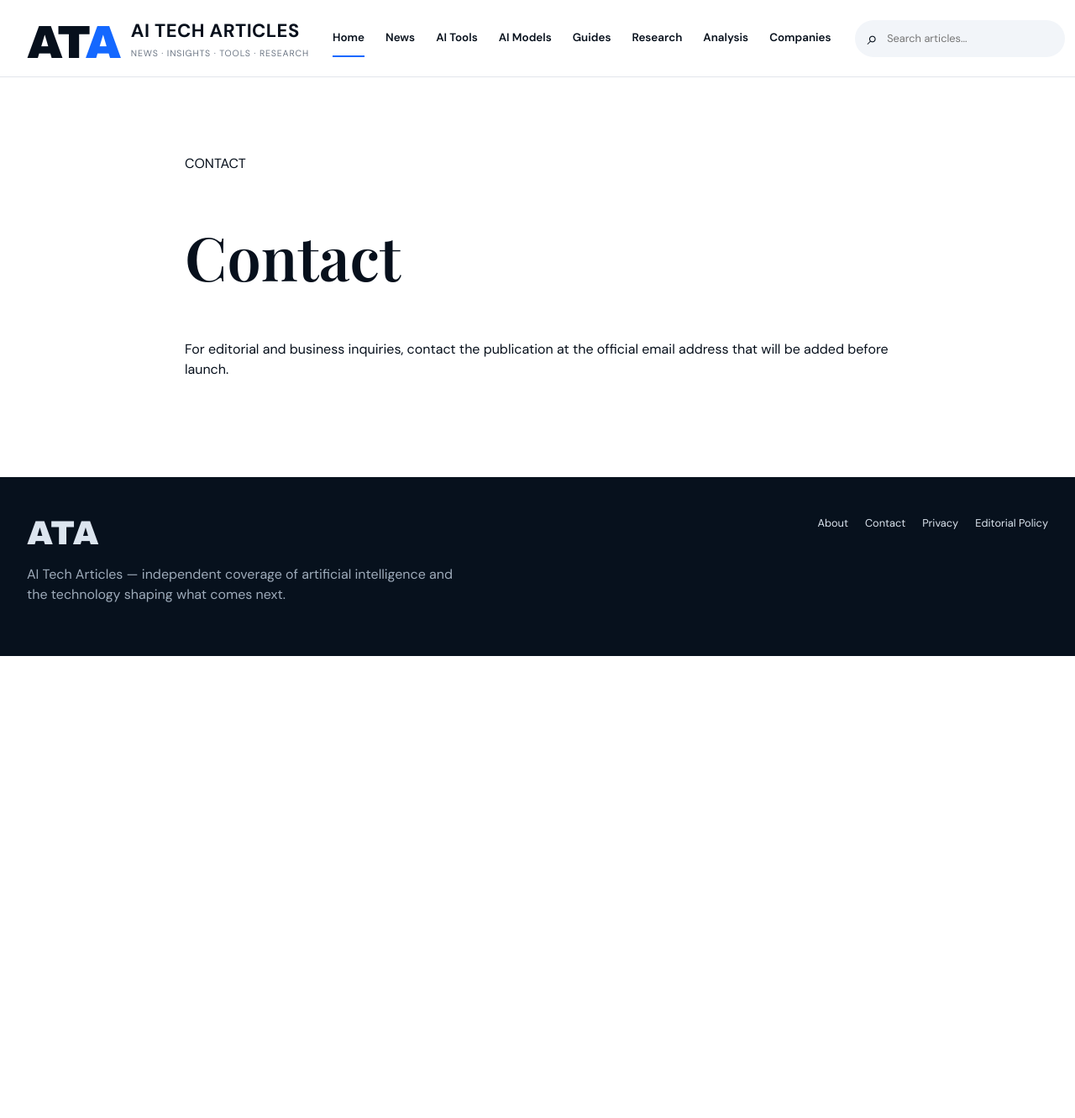
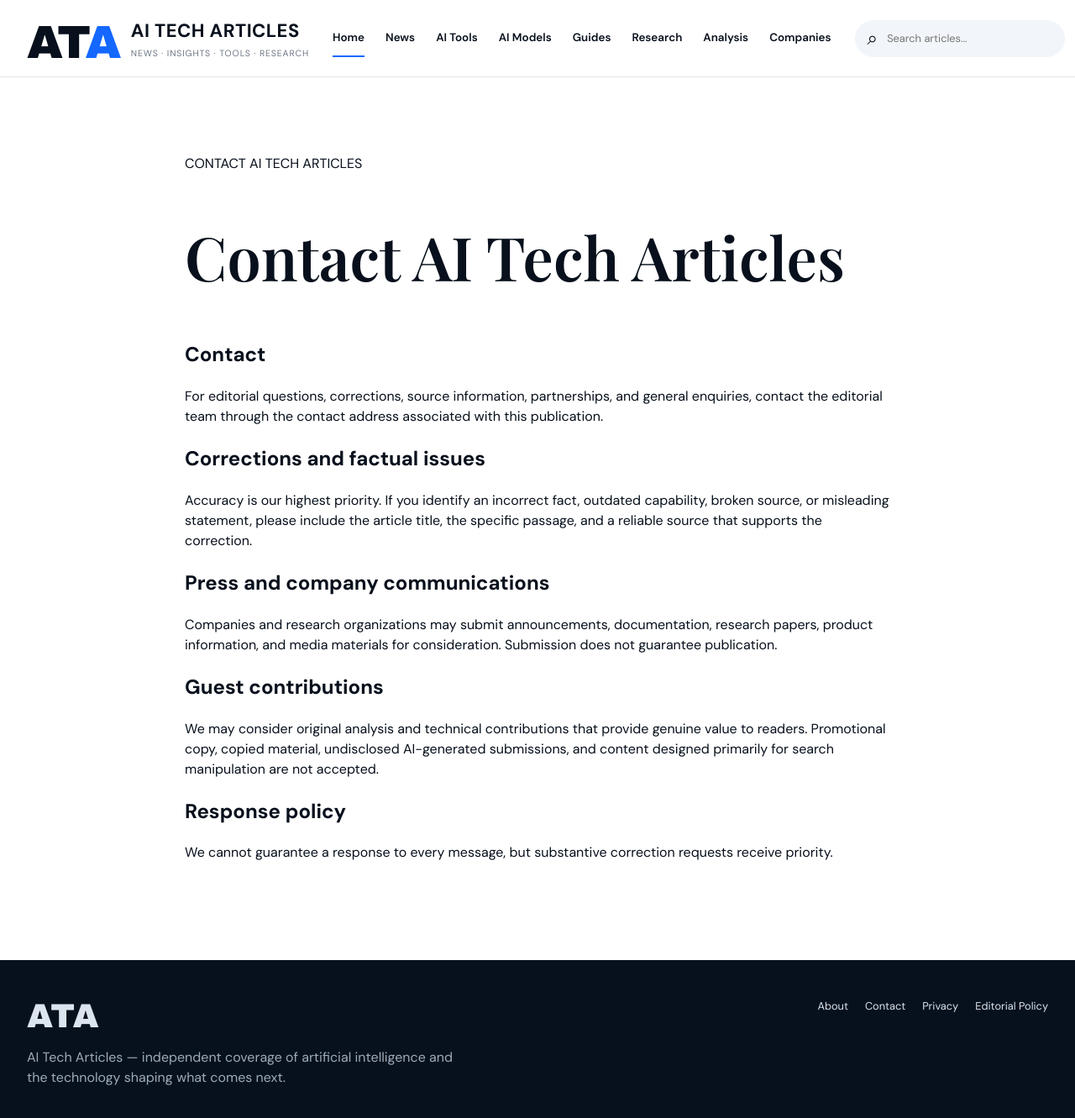
Before and after one commit to todaysnewsai/ChatGPTScope, a Jekyll site: the page built from contact.md, in a window 1280 px wide and 1356 px high. Shown: the top 1331 px of the window at 84% size. Built offline with Jekyll 4.4.1, drawn with Linux system fonts in a browser that asks for light colours.

Commit message:
Expand Contact AI Tech Articles page

```diff
--- a/contact.md
+++ b/contact.md
@@ -1,6 +1,24 @@
 ---
 layout: page
-title: Contact
-permalink: /contact/
+title: "Contact AI Tech Articles"
 ---
-For editorial and business inquiries, contact the publication at the official email address that will be added before launch.
+
+## Contact
+
+For editorial questions, corrections, source information, partnerships, and general enquiries, contact the editorial team through the contact address associated with this publication.
+
+## Corrections and factual issues
+
+Accuracy is our highest priority. If you identify an incorrect fact, outdated capability, broken source, or misleading statement, please include the article title, the specific passage, and a reliable source that supports the correction.
+
+## Press and company communications
+
+Companies and research organizations may submit announcements, documentation, research papers, product information, and media materials for consideration. Submission does not guarantee publication.
+
+## Guest contributions
+
+We may consider original analysis and technical contributions that provide genuine value to readers. Promotional copy, copied material, undisclosed AI-generated submissions, and content designed primarily for search manipulation are not accepted.
+
+## Response policy
+
+We cannot guarantee a response to every message, but substantive correction requests receive priority.
```
